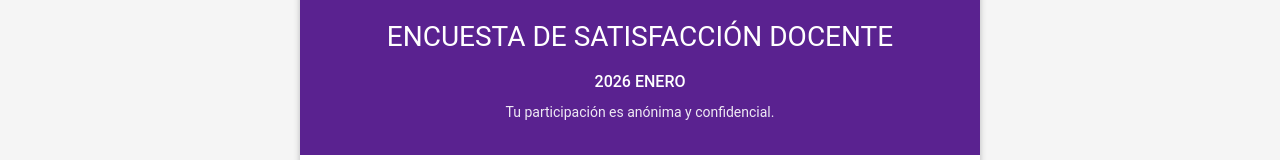
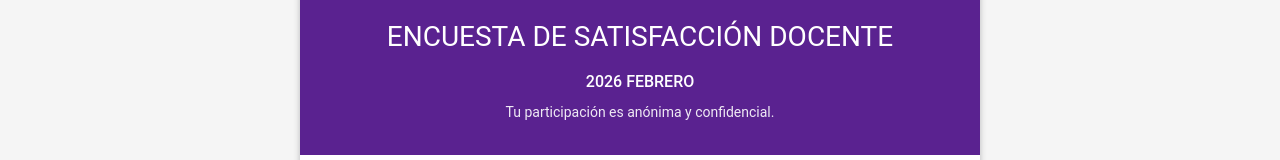
Before and after one commit to usscentroinformatica/encuesta-marzo, a React (Vite) app: page / in a window 1280 px wide. Shown: the part 191-351 px from the top of the page. Built offline with nearby package versions, Linux system fonts and the light colour scheme.

Commit message:
Change month from 'ENERO' to 'FEBRERO'

```diff
--- a/src/pages/Login.tsx
+++ b/src/pages/Login.tsx
@@ -185,7 +185,7 @@ export default function Login() {
               fontSize: '16px',
               fontWeight: '500'
             }}>
-              2026 ENERO
+              2026 FEBRERO
             </div>
             <div style={{
               marginTop: '8px',
```
